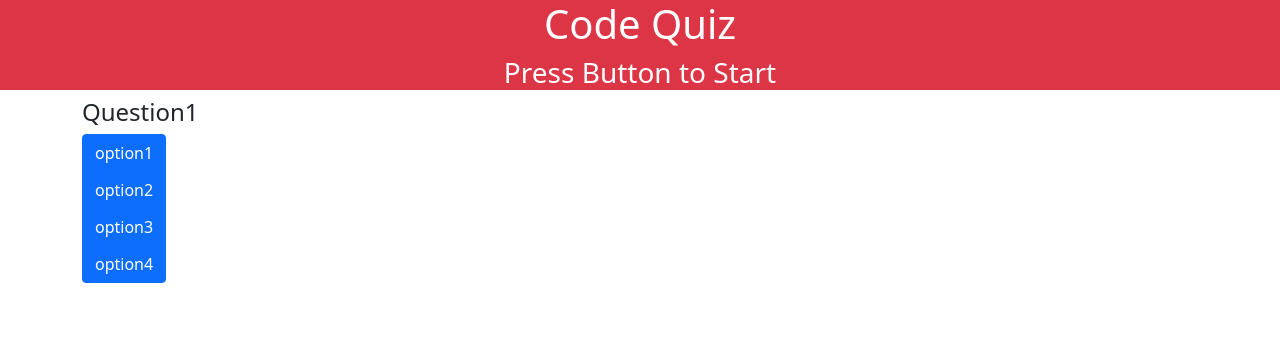
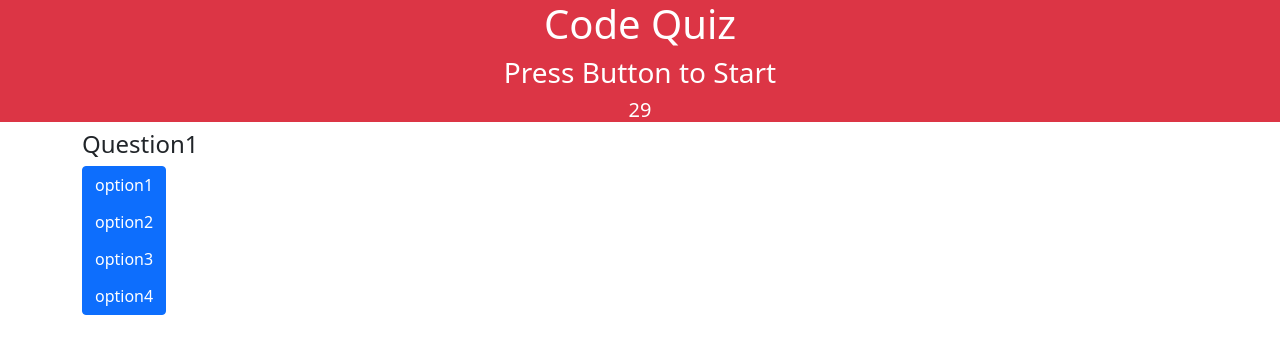
Before and after one commit to BrantMartin/Quiz-HW4, a plain HTML site: page index.html in a window 1280 px wide. Both pictures are taken after a click on the button "Start Quiz". Drawn offline with nearby package versions, Linux system fonts and the light colour scheme.

Commit message:
added timer

```diff
--- a/assets/js/script.js
+++ b/assets/js/script.js
@@ -4,6 +4,7 @@ let button2 = document.getElementById('2')
 let button3 = document.getElementById('3')
 let button4 = document.getElementById('4')
 let header3 = document.getElementById('h3')
+let timer = document.getElementById('timer')
 let quizBtnVar = document.getElementById('quizBtn')
 let questionSec = document.getElementById('questions')
 let questionCont = document.getElementById('question-container')
@@ -34,6 +35,9 @@ let questionArr = [
     }
 ]
 let score = 0
+let timerObj;
+let timerCounter = 30
+
 questionCont.style.display = 'none'
 
 quizBtnVar.addEventListener('click', startQuiz);
@@ -44,8 +48,19 @@ button3.addEventListener('click', rightWrongFunc)
 button4.addEventListener('click', rightWrongFunc)
 
 function startQuiz() {
-     questionCont.style.display = 'block'
+
+    questionCont.style.display = 'block'
    quizBtnVar.style.display = 'none'
+   timerObj = setInterval(function(){
+       timer.textContent = timerCounter
+       if (timerCounter > 0) {
+           timerCounter--
+       }
+       else {
+        timer.textContent = "Time's Up!"
+        showScore()
+       }
+   },1000)
    displayQuestions()
 }
 
@@ -80,5 +95,6 @@ function rightWrongFunc() {
 
 function showScore() {
     questionCont.style.display = 'none'
+    clearInterval(timerObj)
 
 }
--- a/index.html
+++ b/index.html
@@ -16,6 +16,8 @@
     <h1 id="h1">Code Quiz</h1>
 
     <h3>Press Button to Start</h3>
+
+    <h5 id="timer"></h5>
 
 </header>
 <button class="btn btn-danger" id="quizBtn">Start Quiz</button>
```
